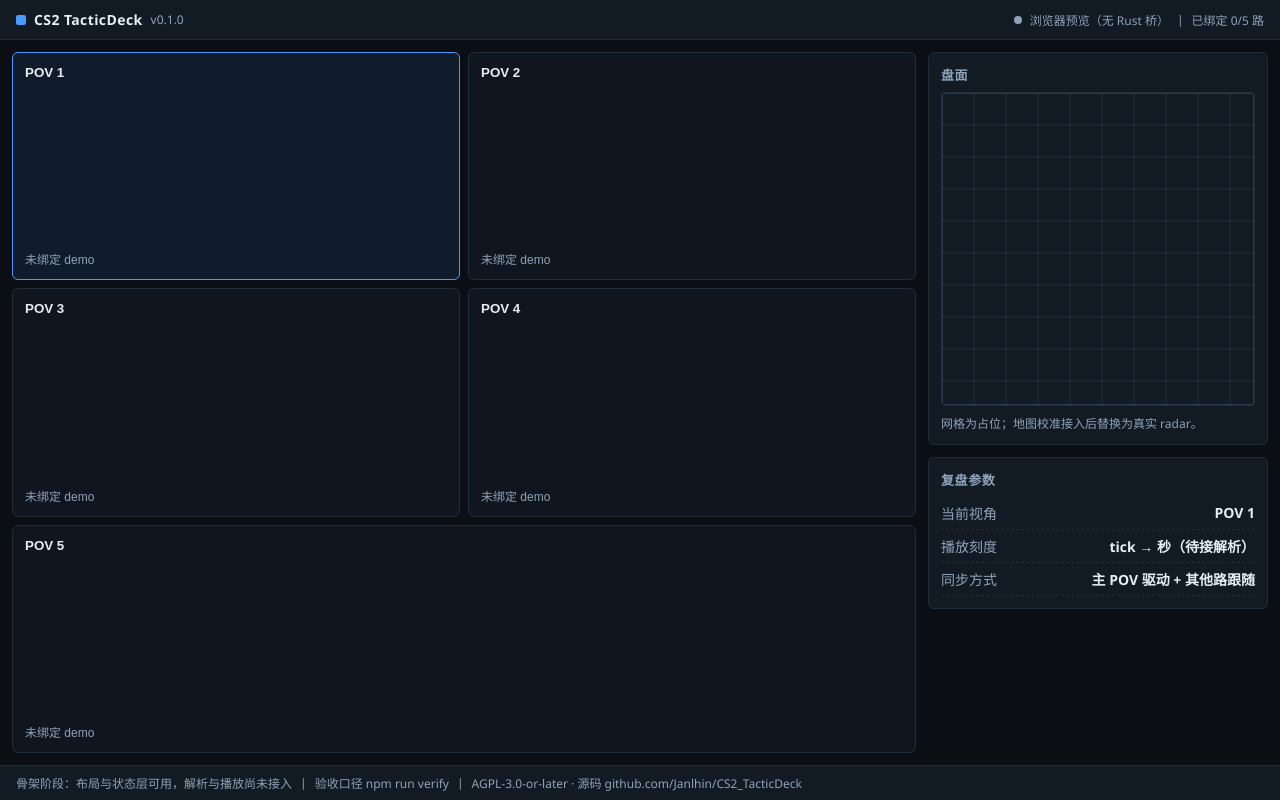
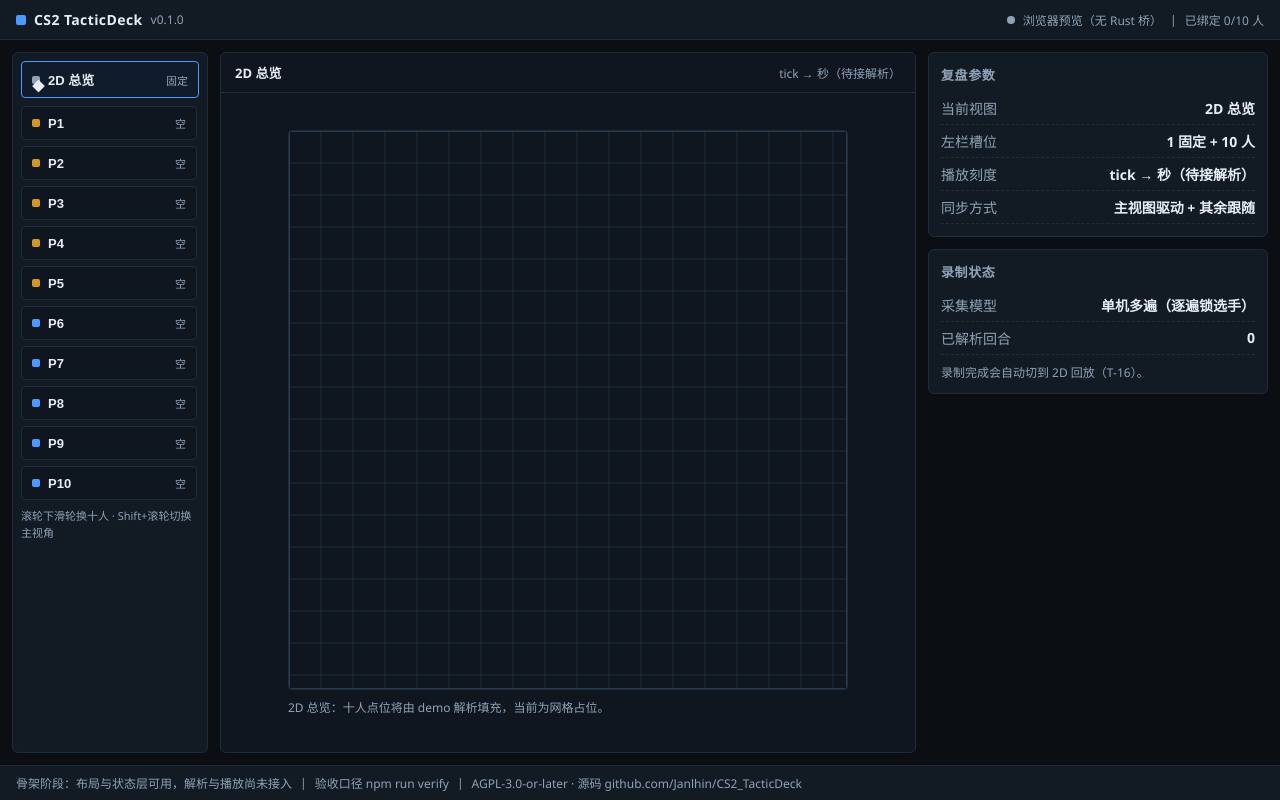
Before and after one commit to Janlhin/CS2_TacticDeck, a React (Vite) app: page / in a window 1280 px wide. Built offline with nearby package versions, Linux system fonts and the light colour scheme.

Commit message:
feat: 左栏改 11 槽(1 固定 2D + 10 人滚动),主区单路放大

```diff
--- a/src/App.tsx
+++ b/src/App.tsx
@@ -8,16 +8,17 @@ type AppInfo = {
   pov_slots: number;
 };
 
-const BUILD_INFO: AppInfo = { name: 'CS2 TacticDeck', version: '0.1.0', pov_slots: 5 };
+const BUILD_INFO: AppInfo = { name: 'CS2 TacticDeck', version: '0.1.0', pov_slots: 10 };
 
 function isTauriRuntime(): boolean {
   return typeof window !== 'undefined' && '__TAURI_INTERNALS__' in window;
 }
 
 export default function App() {
-  const slots = useAppStore((state) => state.slots);
-  const activeSlot = useAppStore((state) => state.activeSlot);
-  const setActiveSlot = useAppStore((state) => state.setActiveSlot);
+  const views = useAppStore((state) => state.views);
+  const activeView = useAppStore((state) => state.activeView);
+  const setActiveView = useAppStore((state) => state.setActiveView);
+  const rotate = useAppStore((state) => state.rotate);
   const loadedCount = useAppStore((state) => state.loadedCount());
   const [info, setInfo] = useState<AppInfo>(BUILD_INFO);
   const [bridge, setBridge] = useState<'pending' | 'ok' | 'browser'>('pending');
@@ -35,6 +36,10 @@ export default function App() {
     })();
   }, []);
 
+  const overview = views.find((view) => view.kind === 'overview');
+  const players = views.filter((view) => view.kind === 'player');
+  const current = views.find((view) => view.id === activeView) ?? overview ?? views[0];
+
   return (
     <div className="shell">
       <header className="topbar">
@@ -50,38 +55,86 @@ export default function App() {
           </span>
           <span className="sep">|</span>
           <span>
-            已绑定 {loadedCount}/{info.pov_slots} 路
+            已绑定 {loadedCount}/{info.pov_slots} 人
           </span>
         </div>
       </header>
 
       <main className="workspace">
-        <section className="pov-grid" aria-label="五路视角">
-          {slots.map((slot) => (
+        <aside className="viewrail" aria-label="视角列表">
+          {overview && (
             <button
-              key={slot.id}
               type="button"
-              className={`pov-cell${slot.id === activeSlot ? ' is-active' : ''}`}
-              onClick={() => setActiveSlot(slot.id)}
+              className={`rail-item rail-fixed${overview.id === activeView ? ' is-active' : ''}`}
+              onClick={() => setActiveView(overview.id)}
             >
-              <span className="pov-label">{slot.label}</span>
-              <span className="pov-source">{slot.source || '未绑定 demo'}</span>
+              <span className="rail-badge rail-badge-overview" aria-hidden="true">
+                ◆
+              </span>
+              <span className="rail-label">{overview.label}</span>
+              <span className="rail-meta">固定</span>
             </button>
-          ))}
+          )}
+
+          <div
+            className="rail-list"
+            onWheel={(event) => {
+              if (event.shiftKey) {
+                event.preventDefault();
+                rotate(event.deltaY > 0 ? 1 : -1);
+              }
+            }}
+          >
+            {players.map((view) => (
+              <button
+                key={view.id}
+                type="button"
+                className={`rail-item${view.id === activeView ? ' is-active' : ''}`}
+                onClick={() => setActiveView(view.id)}
+              >
+                <span className={`rail-badge rail-badge-${view.team}`} aria-hidden="true" />
+                <span className="rail-label">{view.label}</span>
+                <span className="rail-meta">{view.source ? '占用' : '空'}</span>
+              </button>
+            ))}
+          </div>
+
+          <p className="rail-hint">滚轮下滑轮换十人 · Shift+滚轮切换主视角</p>
+        </aside>
+
+        <section className="viewport" aria-label="主视图">
+          <header className="viewport-head">
+            <span>{current?.kind === 'overview' ? '2D 总览' : `POV ${current?.label ?? ''}`}</span>
+            <span className="viewport-meta">tick → 秒（待接解析）</span>
+          </header>
+          <div className="viewport-body">
+            {current?.kind === 'overview' ? (
+              <div className="viewport-overview">
+                <RadarCanvas />
+                <p className="hint">2D 总览：十人点位将由 demo 解析填充，当前为网格占位。</p>
+              </div>
+            ) : (
+              <div className="viewport-placeholder">
+                <span className="viewport-placeholder-title">{current?.label} 视角视频未接入</span>
+                <span className="viewport-placeholder-sub">
+                  录制完成后按 tick 对齐播放；未录制时从这里切换十人镜头。
+                </span>
+              </div>
+            )}
+          </div>
         </section>
 
         <aside className="sidebar">
           <section className="panel">
-            <h2>盘面</h2>
-            <RadarCanvas />
-            <p className="hint">网格为占位；地图校准接入后替换为真实 radar。</p>
-          </section>
-          <section className="panel">
             <h2>复盘参数</h2>
             <ul className="kv">
               <li>
-                <span>当前视角</span>
-                <strong>POV {activeSlot}</strong>
+                <span>当前视图</span>
+                <strong>{current?.kind === 'overview' ? '2D 总览' : `POV ${current?.label}`}</strong>
+              </li>
+              <li>
+                <span>左栏槽位</span>
+                <strong>1 固定 + {players.length} 人</strong>
               </li>
               <li>
                 <span>播放刻度</span>
@@ -89,9 +142,23 @@ export default function App() {
               </li>
               <li>
                 <span>同步方式</span>
-                <strong>主 POV 驱动 + 其他路跟随</strong>
+                <strong>主视图驱动 + 其余跟随</strong>
               </li>
             </ul>
+          </section>
+          <section className="panel">
+            <h2>录制状态</h2>
+            <ul className="kv">
+              <li>
+                <span>采集模型</span>
+                <strong>单机多遍（逐遍锁选手）</strong>
+              </li>
+              <li>
+                <span>已解析回合</span>
+                <strong>0</strong>
+              </li>
+            </ul>
+            <p className="hint">录制完成会自动切到 2D 回放（T-16）。</p>
           </section>
         </aside>
       </main>
@@ -101,9 +168,7 @@ export default function App() {
         <span className="sep">|</span>
         <span>验收口径 npm run verify</span>
         <span className="sep">|</span>
-        <span className="license">
-          AGPL-3.0-or-later · 源码 github.com/Janlhin/CS2_TacticDeck
-        </span>
+        <span className="license">AGPL-3.0-or-later · 源码 github.com/Janlhin/CS2_TacticDeck</span>
       </footer>
     </div>
   );
--- a/src/store/appStore.ts
+++ b/src/store/appStore.ts
@@ -1,35 +1,57 @@
 import { create } from 'zustand';
 
-export type PovSlot = {
+export type ViewKind = 'overview' | 'player';
+export type Team = 'none' | 't' | 'ct';
+
+export type ViewSlot = {
   id: number;
   label: string;
+  kind: ViewKind;
+  team: Team;
   /** 已载入的 demo 路径；空串表示该路尚未绑定 */
   source: string;
 };
 
-const SLOT_COUNT = 5;
+const PLAYER_COUNT = 10;
 
-const initialSlots: PovSlot[] = Array.from({ length: SLOT_COUNT }, (_, index) => ({
-  id: index + 1,
-  label: `POV ${index + 1}`,
-  source: '',
-}));
+export const OVERVIEW_ID = 0;
+
+const initialViews: ViewSlot[] = [
+  { id: OVERVIEW_ID, label: '2D 总览', kind: 'overview', team: 'none', source: '' },
+  ...Array.from({ length: PLAYER_COUNT }, (_, index): ViewSlot => ({
+    id: index + 1,
+    label: `P${index + 1}`,
+    kind: 'player',
+    team: index < PLAYER_COUNT / 2 ? 't' : 'ct',
+    source: '',
+  })),
+];
 
 type AppState = {
-  slots: PovSlot[];
-  activeSlot: number;
+  views: ViewSlot[];
+  activeView: number;
   bindSource: (id: number, source: string) => void;
-  setActiveSlot: (id: number) => void;
+  setActiveView: (id: number) => void;
+  rotate: (step: number) => void;
   loadedCount: () => number;
 };
 
 export const useAppStore = create<AppState>((set, get) => ({
-  slots: initialSlots,
-  activeSlot: 1,
+  views: initialViews,
+  activeView: OVERVIEW_ID,
   bindSource: (id, source) =>
     set((state) => ({
-      slots: state.slots.map((slot) => (slot.id === id ? { ...slot, source } : slot)),
+      views: state.views.map((view) => (view.id === id ? { ...view, source } : view)),
     })),
-  setActiveSlot: (id) => set({ activeSlot: id }),
-  loadedCount: () => get().slots.filter((slot) => slot.source !== '').length,
+  setActiveView: (id) => set({ activeView: id }),
+  rotate: (step) => {
+    const views = get().views.filter((view) => view.kind === 'player');
+    if (views.length === 0) return;
+    const current = get().activeView;
+    const index = views.findIndex((view) => view.id === current);
+    const next = index < 0 ? views[0] : views[(index + step + views.length) % views.length];
+    if (next) set({ activeView: next.id });
+  },
+  loadedCount: () =>
+    get().views.filter((view) => view.kind === 'player' && view.source !== '').length,
 }));
--- a/src/styles.scss
+++ b/src/styles.scss
@@ -85,34 +85,60 @@ body {
 
 .workspace {
   display: grid;
-  grid-template-columns: minmax(0, 1fr) 340px;
+  grid-template-columns: 196px minmax(0, 1fr) 340px;
   gap: 12px;
   padding: 12px;
   flex: 1;
   min-height: 0;
 }
 
-.pov-grid {
-  display: grid;
-  grid-template-columns: repeat(2, minmax(0, 1fr));
-  grid-template-rows: repeat(3, minmax(0, 1fr));
+.viewrail {
+  display: flex;
+  flex-direction: column;
   gap: 8px;
   min-height: 0;
+  padding: 8px;
+  border: 1px solid var(--line);
+  border-radius: 6px;
+  background: var(--panel);
+}
 
-  .pov-cell:nth-child(5) {
-    grid-column: span 2;
+.rail-fixed {
+  flex: 0 0 auto;
+  position: sticky;
+  top: 0;
+  z-index: 2;
+  background: #16202c;
+}
+
+.rail-list {
+  display: flex;
+  flex-direction: column;
+  gap: 6px;
+  min-height: 0;
+  overflow-y: auto;
+  padding-right: 2px;
+
+  &::-webkit-scrollbar {
+    width: 6px;
+  }
+
+  &::-webkit-scrollbar-thumb {
+    border-radius: 3px;
+    background: #2d4a66;
   }
 }
 
-.pov-cell {
+.rail-item {
   display: flex;
-  flex-direction: column;
-  justify-content: space-between;
-  padding: 12px;
+  align-items: center;
+  gap: 8px;
+  padding: 8px 10px;
   border: 1px solid var(--line);
-  border-radius: 6px;
+  border-radius: 4px;
   background: #0f1620;
   color: var(--text);
+  font-size: 13px;
   text-align: left;
   cursor: pointer;
   transition: border-color 0.15s ease, background 0.15s ease;
@@ -127,13 +153,102 @@ body {
   }
 }
 
-.pov-label {
+.rail-badge {
+  width: 8px;
+  height: 8px;
+  border-radius: 2px;
+  background: var(--muted);
+
+  &.rail-badge-overview {
+    background: #8fa3b8;
+  }
+
+  &.rail-badge-t {
+    background: #d29922;
+  }
+
+  &.rail-badge-ct {
+    background: #4c9aff;
+  }
+}
+
+.rail-label {
+  flex: 1;
   font-weight: 600;
 }
 
-.pov-source {
+.rail-meta {
   color: var(--muted);
+  font-size: 11px;
+}
+
+.rail-hint {
+  margin: 0;
+  color: var(--muted);
+  font-size: 11px;
+  line-height: 1.5;
+}
+
+.viewport {
+  display: flex;
+  flex-direction: column;
+  min-height: 0;
+  border: 1px solid var(--line);
+  border-radius: 6px;
+  background: #0f1620;
+}
+
+.viewport-head {
+  display: flex;
+  align-items: center;
+  justify-content: space-between;
+  padding: 10px 14px;
+  border-bottom: 1px solid var(--line);
+  font-weight: 600;
+  font-size: 13px;
+}
+
+.viewport-meta {
+  color: var(--muted);
+  font-weight: 400;
   font-size: 12px;
+}
+
+.viewport-body {
+  display: flex;
+  align-items: center;
+  justify-content: center;
+  flex: 1;
+  min-height: 0;
+  padding: 16px;
+}
+
+.viewport-overview {
+  width: min(100%, 560px);
+
+  .radar {
+    margin: 0 auto;
+  }
+}
+
+.viewport-placeholder {
+  display: flex;
+  flex-direction: column;
+  align-items: center;
+  gap: 6px;
+  color: var(--muted);
+}
+
+.viewport-placeholder-title {
+  color: var(--text);
+  font-weight: 600;
+}
+
+.viewport-placeholder-sub {
+  font-size: 12px;
+  max-width: 320px;
+  text-align: center;
+  line-height: 1.6;
 }
 
 .sidebar {
```
Also changed, not shown: 1 other file (tests, documents, lock files or other folders).
